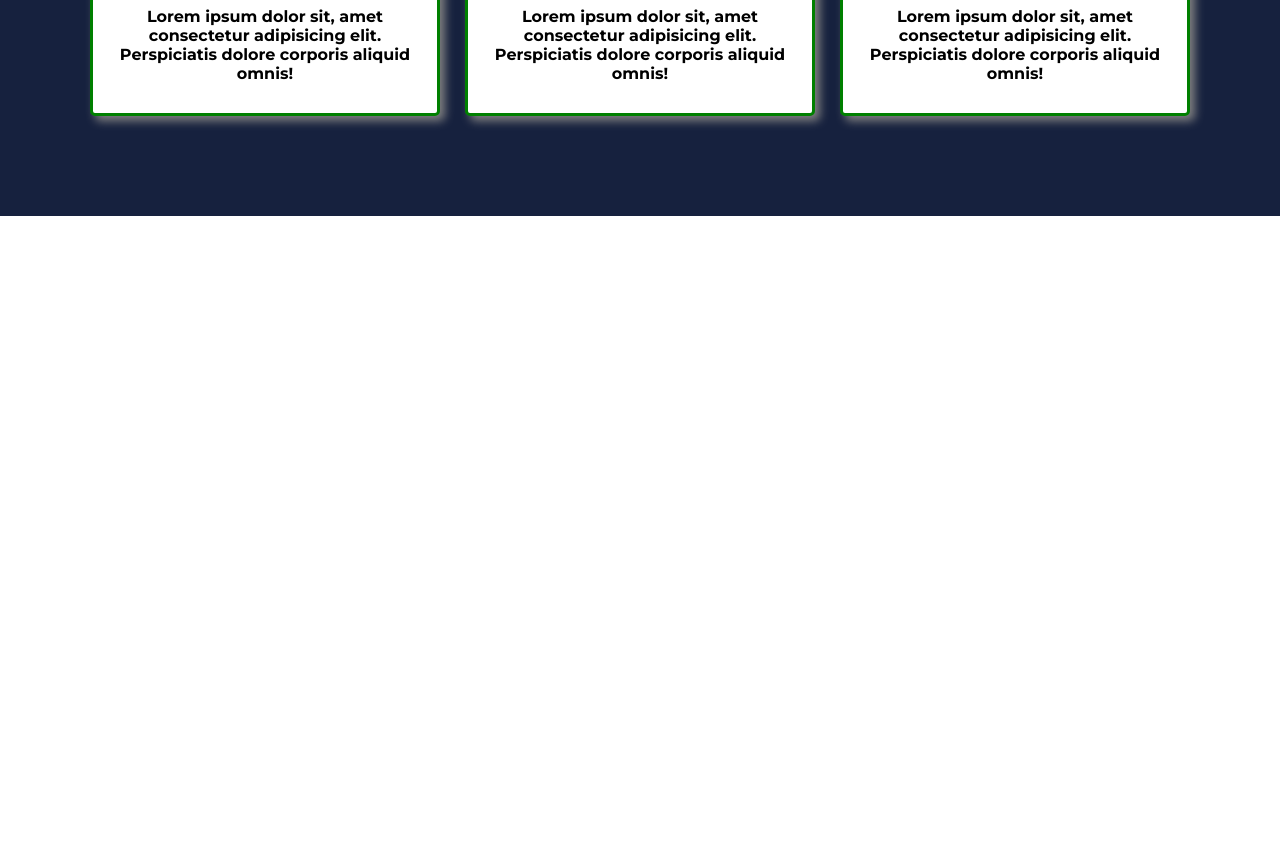
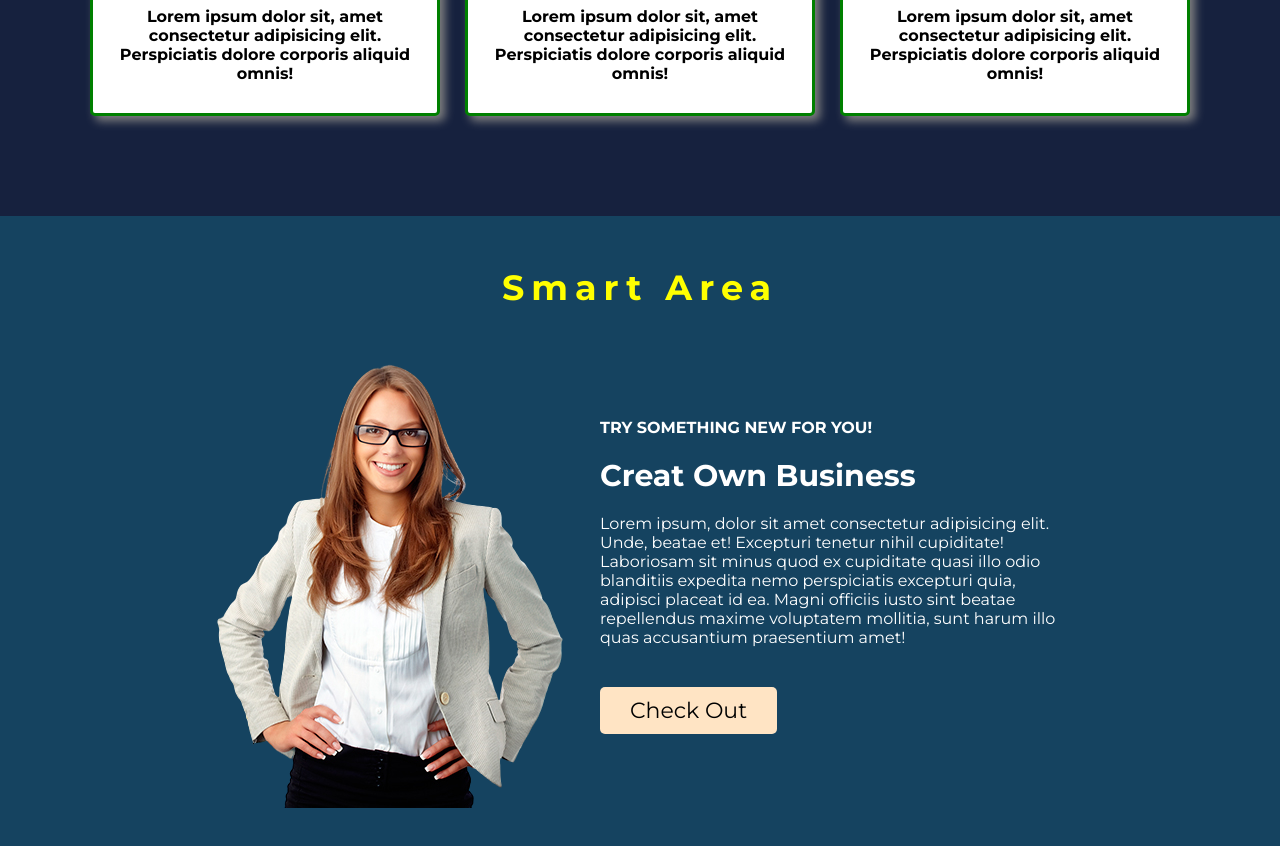
Before and after one commit to janifarjesmin/responsive-website-html-css, a plain HTML site: page index.html in a window 1280 px wide. Shown: the part 1305-2151 px from the top of the page. Before the commit the page ends 1521 px from the top, so only its background shows below. Drawn offline with Linux system fonts and the light colour scheme.

Commit message:
second section code

```diff
--- a/index.html
+++ b/index.html
@@ -34,6 +34,9 @@
 
 
     <main>
+
+        <!-- first section code start -->
+
         <section id="first-section">
             <h2 class="service-title"> Our Services </h2>
             <div id="service-parent">
@@ -76,6 +79,26 @@
 
             </div>
         </section>
+
+
+        <!-- second section code start  -->
+
+       <section id="second-section">
+        <h2 class="smart-title"> Smart Area </h2>
+            <div id="smart-parent">
+                <div class="smart-image">
+                    <img src="images/smart_women-removebg-preview.png" alt="">
+                </div>
+
+                <div class="smart-text">
+                    <h4> TRY SOMETHING NEW FOR YOU! </h4>
+                    <h2> Creat Own Business </h2>
+                    <p> Lorem ipsum, dolor sit amet consectetur adipisicing elit. Unde, beatae et! Excepturi tenetur nihil cupiditate! Laboriosam sit minus quod ex cupiditate quasi illo odio blanditiis expedita nemo perspiciatis excepturi quia, adipisci placeat id ea. Magni officiis iusto sint beatae repellendus maxime voluptatem mollitia, sunt harum illo quas accusantium praesentium amet! </p>
+                    <a href="#">Check Out</a>
+                </div>
+            </div>
+       </section>
+
     </main>
 
 </body>
--- a/style.css
+++ b/style.css
@@ -143,7 +143,48 @@ header{
 }
 
 
-/* first section of main tag media query code start  */
+/* second section of main tag code start  */
+
+#second-section{
+    background-color: #154360;
+    padding: 50px 0 100px 0;
+}
+.smart-title{
+    text-align: center;
+    color: yellow;
+    font-size: 35px;
+    font-weight: bold;
+    letter-spacing: 0.2em;
+    margin-bottom: 30px;
+}
+#smart-parent{
+    margin-left: 200px;
+    margin-right: 200px;
+    display: flex;
+    justify-content: space-between;
+    align-items: center;
+}
+.smart-text{
+    color: white;
+}
+.smart-text h2{
+    margin: 20px 0;
+    font-size: 30px;
+}
+.smart-text a{
+    text-decoration: none;
+    font-size: 22px;
+    background-color: bisque;
+    color: black;
+    padding: 10px 30px;
+    border-radius: 5px;
+    display: inline-block;
+    margin-top: 40px;
+}
+
+
+
+
 
 @media only screen and (max-width: 688px) {
     #service-parent{
@@ -152,7 +193,18 @@ header{
         grid-gap: 10px;
         width: 100%;
     }
+    #smart-parent{
+        margin-left: 30px;
+        margin-right: 30px;
+        display: block;
+    }
+    .smart-image img{
+        width: 100%;
+        margin-bottom: 50px;
+    }
 }
+
+
 @media only screen and (min-width: 689px) and (max-width: 1099px) {
     #service-parent{
         display: grid;
@@ -160,4 +212,13 @@ header{
         grid-gap: 20px;
         width: 100%;
     }
+    #smart-parent{
+        margin-left:70px;
+        margin-right: 70px;
+        display: block;
+    }
+    .smart-image img{
+        width: 100%;
+        margin-bottom: 70px;
+    }
 }
```
Also changed, not shown: images/smart_women-removebg-preview.png (added).
